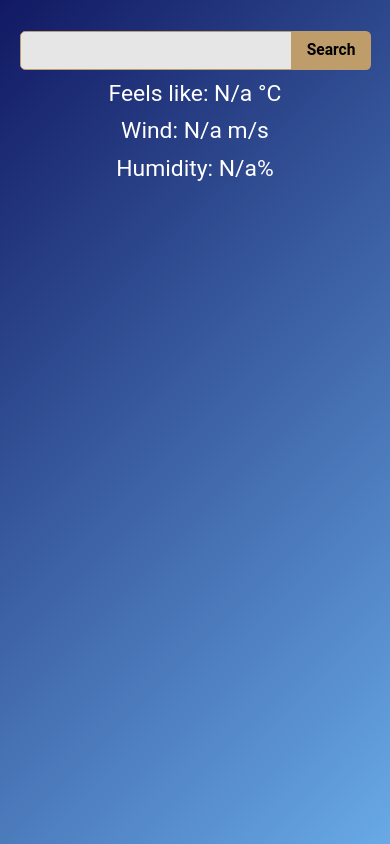
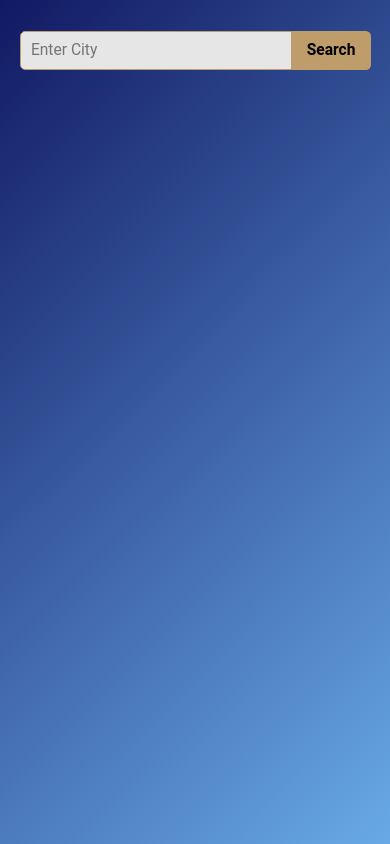
Before and after one commit to Sergey-dev10/Weather-App, a React (Create React App) app: page / in a window 390 px wide. Built offline with nearby package versions, Linux system fonts and the light colour scheme.

Commit message:
fix: update media queries

```diff
--- a/src/components/Weather/Weather.styles.ts
+++ b/src/components/Weather/Weather.styles.ts
@@ -9,8 +9,8 @@ export const WeatherWrapper = styled.div`
 
     @media ${device.mobileS} {
         width: 100%;
-    }
+      }
     @media ${device.mobileL} {
         width: 100%;
-    }
+      }
 `;
--- a/src/components/Weather/Weather.tsx
+++ b/src/components/Weather/Weather.tsx
@@ -15,7 +15,6 @@ export const Weather = () => {
   return (
     <WeatherWrapper>
       <WeatherSearch />
-      {/* { isLoad && <WeatherLoader />} */}
       { isFail
         ? <WeatherFail />
         : isLoad
--- a/src/components/WeatherForecast/WeatherForecst.styles.ts
+++ b/src/components/WeatherForecast/WeatherForecst.styles.ts
@@ -23,7 +23,7 @@ export const WrapperForecast = styled.div`
         flex-direction: column;
     }
 
-    @media ${device.mobileL} {
+    @media ${device.tablet} {
         flex-wrap: wrap;
         justify-content: center;
     }
--- a/src/components/WeatherSearch/WeatherSearch.tsx
+++ b/src/components/WeatherSearch/WeatherSearch.tsx
@@ -20,7 +20,7 @@ export const WeatherSearch = (): JSX.Element => {
   };
   return (
     <SerachWrapper onSubmit={onSearch}>
-      <SearchInput onChange={onChangeInput} type="text" value={city} />
+      <SearchInput onChange={onChangeInput} type="text" placeholder="Enter City" value={city} />
       <SearchButton>Search</SearchButton>
     </SerachWrapper>
   );
--- a/src/components/WeatherToday/WeatherToday.styles.ts
+++ b/src/components/WeatherToday/WeatherToday.styles.ts
@@ -11,6 +11,9 @@ export const WrapperToday = styled.div`
     .weather-today {
         display: flex;
         margin-bottom: 2rem;
+        @media ${device.mobileL} {
+            justify-content: space-between;
+        }
     }
     .city {
         margin: 0.1rem;
@@ -28,21 +31,15 @@ export const WrapperToday = styled.div`
     .today-temp {
         font-size: 17rem;
 
-        @media ${device.mobileS} {
+        @media ${device.mobileL} {
             font-size: 10rem;
-        }
-        @media ${device.mobileL} {
-            font-size: 14rem;
         }
     }
     .temp-sign {
         font-size: 10rem;
 
-        @media ${device.mobileS} {
+        @media ${device.mobileL} {
             font-size: 5rem;
-        }
-        @media ${device.mobileL} {
-            font-size: 7rem;
         }
     }
     .forecast-today {
--- a/src/components/WeatherToday/WeatherToday.tsx
+++ b/src/components/WeatherToday/WeatherToday.tsx
@@ -18,6 +18,7 @@ export const WeatherToday = (): JSX.Element => {
       { city && <h2 className="city">{city}</h2> }
       { temp
       && (
+        <>
           <div className="weather-today">
             <div className="temp-block">
               <span className="today-temp">{formatValue(temp)}</span>
@@ -30,12 +31,14 @@ export const WeatherToday = (): JSX.Element => {
               <p className="forecast-title">{forecTitle}</p>
             </div>
           </div>
-      )}
           <div className="weather-details">
             <p>{`Feels like: ${formatValue(feelsLike)} °C`}</p>
             <p>{`Wind: ${formatValue(wind)} m/s`}</p>
             <p>{`Humidity: ${formatValue(humidity)}%`}</p>
           </div>
+        </>
+      )}
+
     </WrapperToday>
   );
 };
```
Also changed, not shown: src/index.css (line endings or trailing spaces). Lines whose indentation alone changed are shown as unchanged.
